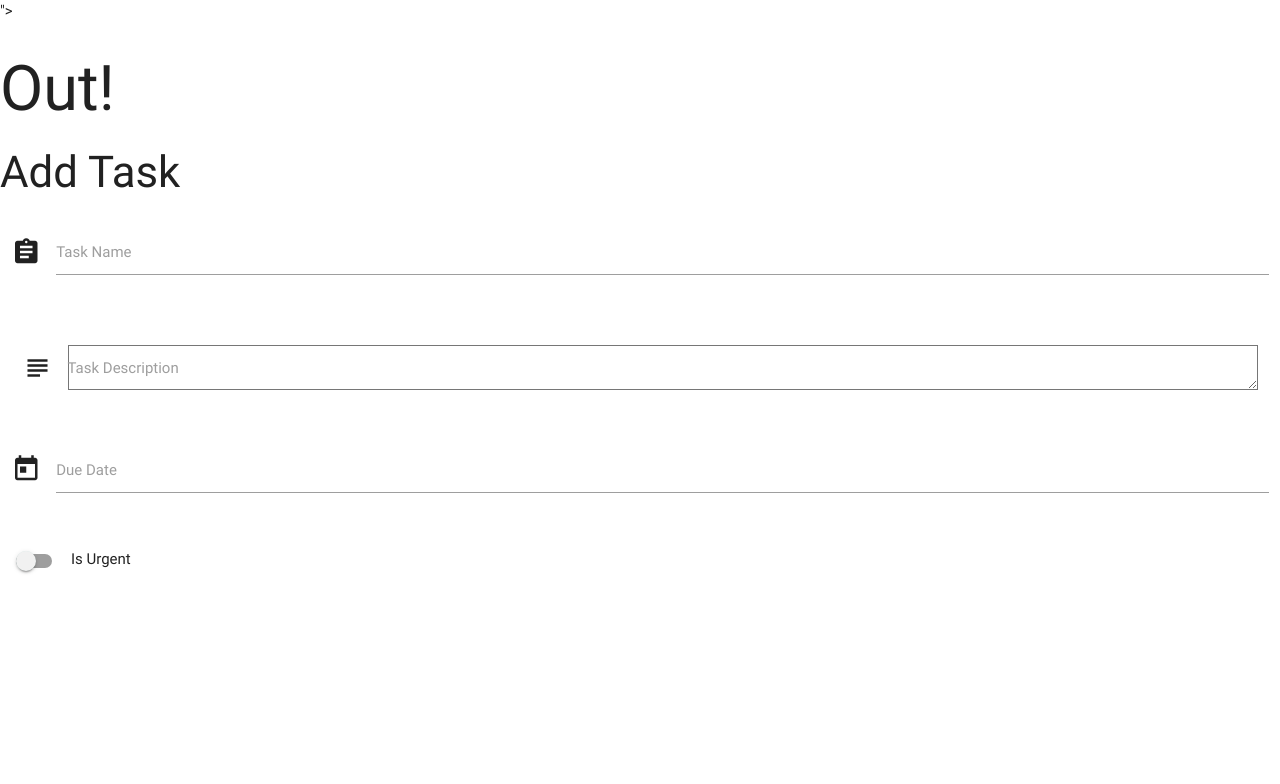
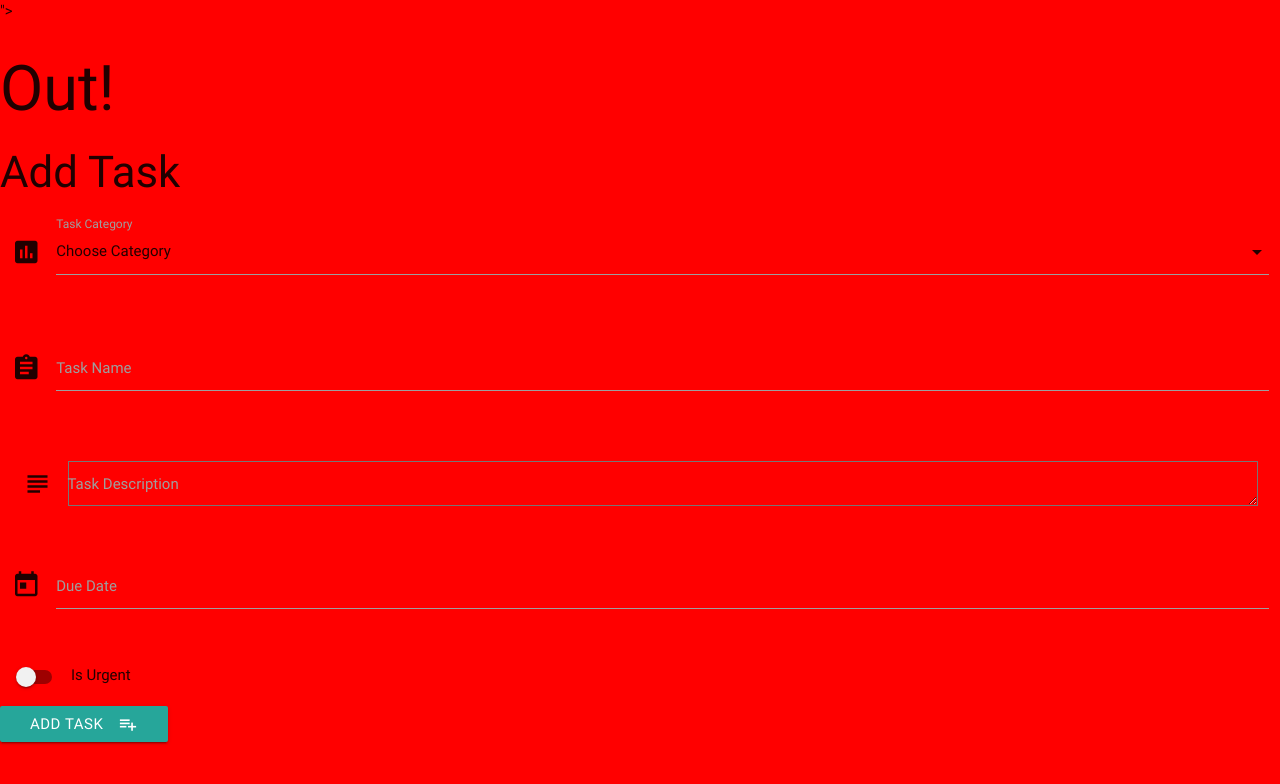
Before and after one commit to Vasileia-Apostolou/Mini-Project-with-MongoDB, a Flask app: page /add_task in a window 1280 px wide. Shown: the top 784 px of the page. Run offline with Flask 2, Linux system fonts and the light colour scheme; data that the repository does not hold is empty; some libraries are stand-ins or nearby versions.

Commit message:
added task button

```diff
--- a/app.py
+++ b/app.py
@@ -18,7 +18,15 @@ def get_tasks():
 
 @app.route('/add_task')
 def add_task():
-    return render_template('add_task.html')
+    return render_template('add_task.html', categories=mongo.db.categories.find())
+
+
+@app.route('/insert_task', methods=['POST'])
+def insert_task():
+    tasks = mongo.db.tasks
+    tasks.insert_one(request.form.to_dict())
+    return redirect(url_for('get_tasks'))
+
 
 
 if __name__ == '__main__':
--- a/templates/add_task.html
+++ b/templates/add_task.html
@@ -3,7 +3,19 @@
 
 <h3>Add Task</h3>
 <div class="row">
-    <form action="" method="POST" class="col s12">
+    <form action="{{ url_for('insert_task') }}" method="POST" class="col s12">
+<div class="row">
+    <div class="input-field col s12">
+     <i class="material-icons prefix">poll</i>
+    <select id="category" name="category_name">
+      <option value="" disabled selected>Choose Category</option>
+      {% for cat in categories %}
+      <option value="{{cat.category_name}}">{{cat.category_name}}</option>
+      {% endfor %}
+    </select>
+    <label>Task Category</label>
+  </div>
+</div>
       <div class="row">
         <div class="input-field col s12">
           <i class="material-icons prefix">assignment</i>
@@ -35,6 +47,9 @@
     Is Urgent
   </div>
     </div>
+    <button class="btn waves-effect waves-light" type="submit" name="action">Add Task
+    <i class="material-icons right">playlist_add</i>
+  </button>
     </form>
   </div>
 
--- a/templates/base.html
+++ b/templates/base.html
@@ -6,6 +6,7 @@
     <link type="text/css" rel="stylesheet" href="css/materialize.min.css"  media="screen,projection"/>
    <link rel="stylesheet"  href="https://cdnjs.cloudflare.com/ajax/libs/materialize/0.100.2/css/materialize.min.css">">
    <link href="https://fonts.googleapis.com/icon?family=Material+Icons" rel="stylesheet">
+   <link rel="stylesheet" href="{{url_for('static', filename='css/style.css')}}" type="text/css" />
     <title>Document</title>
 </head>
 <body>
@@ -18,6 +19,7 @@
     <script type="text/javascript">
     $(document).ready(function(){
     $('.collapsible').collapsible();
+    $('select').formSelect();
   });
 
 $(document).ready(function(){
--- /dev/null
+++ b/templates/static/css/style.css
@@ -0,0 +1,3 @@
+body {
+    background-color: red;
+}
```
